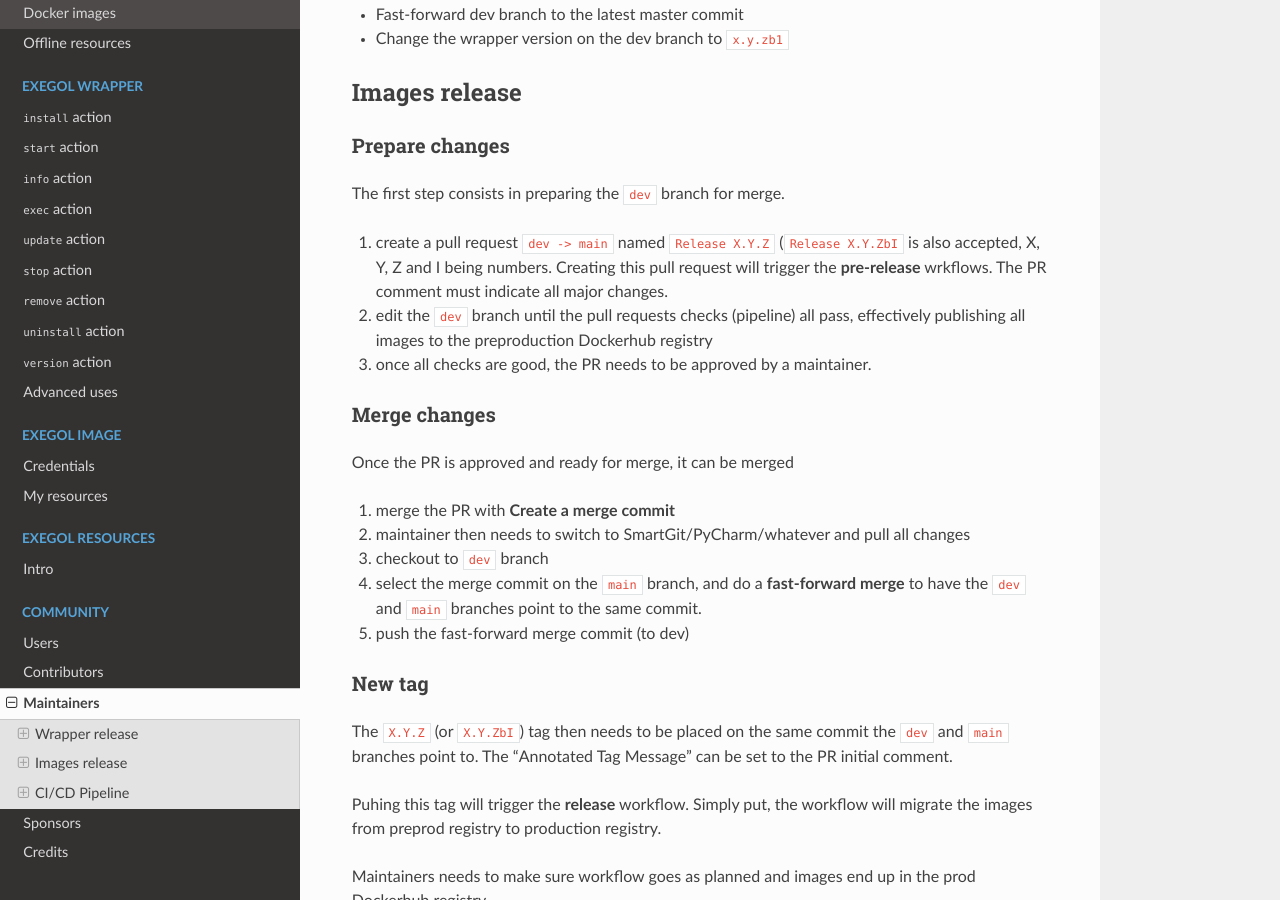
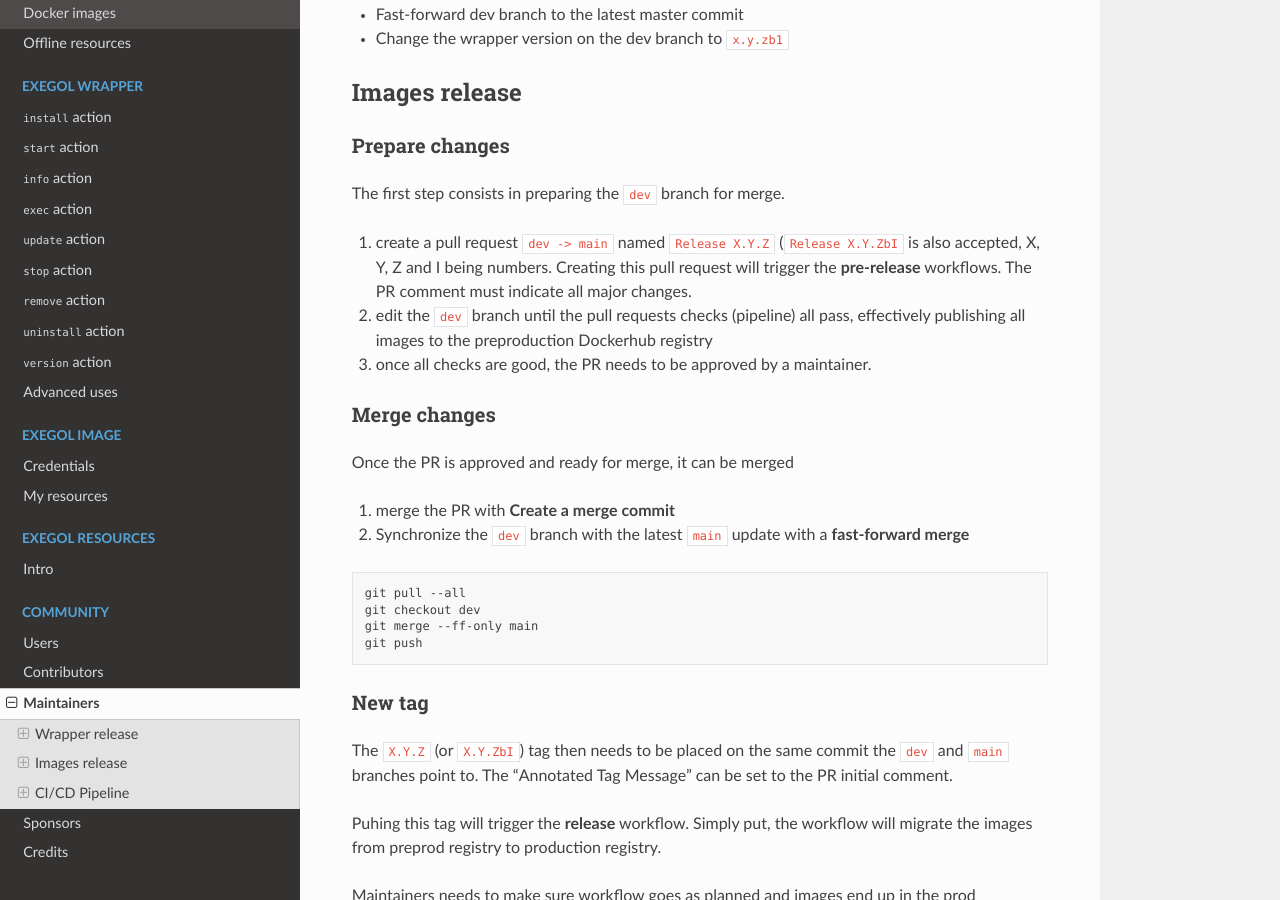
Before and after one commit to ThePorgs/Exegol-docs, a Sphinx documentation site: the page built from source/community/maintainers.rst, in a window 1280 px wide and 900 px high, scrolled down 2742 px. Built offline with Sphinx 7.4.7 and the Read the Docs theme 2.0.0, drawn with Linux system fonts in a browser that asks for light colours.

Commit message:
Add git commands

```diff
--- a/source/community/maintainers.rst
+++ b/source/community/maintainers.rst
@@ -116,7 +116,7 @@
 
 The first step consists in preparing the ``dev`` branch for merge.
 
-1. create a pull request ``dev -> main`` named ``Release X.Y.Z`` (``Release X.Y.ZbI`` is also accepted, X, Y, Z and I being numbers. Creating this pull request will trigger the **pre-release** wrkflows. The PR comment must indicate all major changes.
+1. create a pull request ``dev -> main`` named ``Release X.Y.Z`` (``Release X.Y.ZbI`` is also accepted, X, Y, Z and I being numbers. Creating this pull request will trigger the **pre-release** workflows. The PR comment must indicate all major changes.
 
 2. edit the ``dev`` branch until the pull requests checks (pipeline) all pass, effectively publishing all images to the preproduction Dockerhub registry
 
@@ -129,13 +129,14 @@
 
 1. merge the PR with **Create a merge commit**
 
-2. maintainer then needs to switch to SmartGit/PyCharm/whatever and pull all changes
+2. Synchronize the ``dev`` branch with the latest ``main`` update with a **fast-forward merge**
 
-3. checkout to ``dev`` branch
+.. code-block:: bash
 
-4. select the merge commit on the ``main`` branch, and do a **fast-forward merge** to have the ``dev`` and ``main`` branches point to the same commit.
-
-5. push the fast-forward merge commit (to dev)
+    git pull --all
+    git checkout dev
+    git merge --ff-only main
+    git push
 
 New tag
 -------
```
